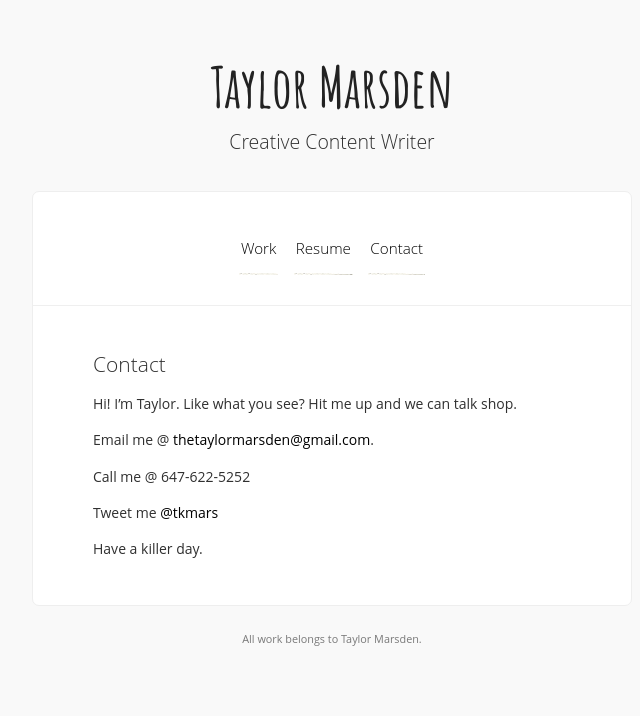
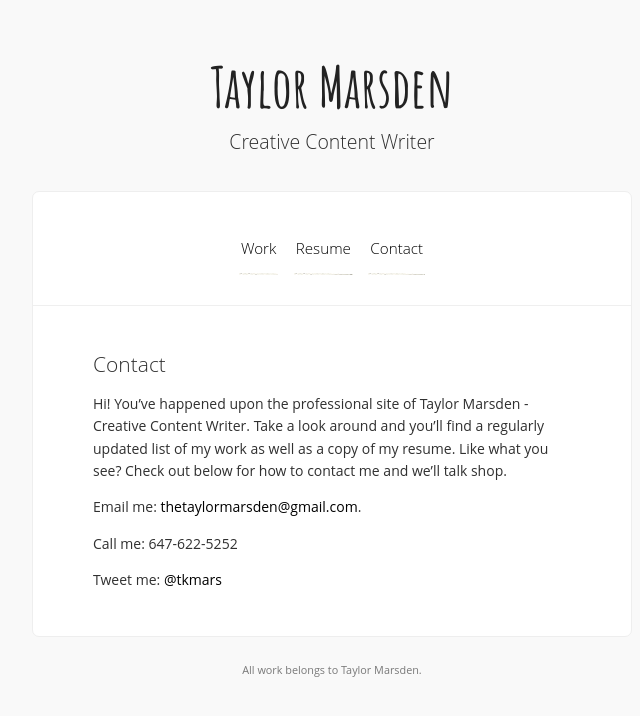
Before and after one commit to tkmars/tkmars.github.io, a Jekyll site: the page built from contact.md, in a window 1280 px wide. Shown: the top 716 px of the page, without its empty margins (308-948 px from the left). Built offline with Jekyll 4.4.1, drawn with Linux system fonts in a browser that asks for light colours; Markdown is read by kramdown in place of the engine named in the settings; comment, search, counter and statistics services are not loaded.

Commit message:
Update contact forreal

```diff
--- a/contact.md
+++ b/contact.md
@@ -3,12 +3,10 @@ layout: page
 title: Contact
 ---
 
-Hi! I'm Taylor. Like what you see? Hit me up and we can talk shop.
+Hi! You've happened upon the professional site of Taylor Marsden - Creative Content Writer. Take a look around and you'll find a regularly updated list of my work as well as a copy of my resume. Like what you see? Check out below for how to contact me and we'll talk shop.
 
-Email me @ <a href="mailto:thetaylormarsden@gmail.com">thetaylormarsden@gmail.com</a>.
+Email me: <a href="mailto:thetaylormarsden@gmail.com">thetaylormarsden@gmail.com</a>.
 
-Call me @ 647-622-5252
+Call me: 647-622-5252
 
-Tweet me [@tkmars](http://twitter.com/tkmars)
-
-Have a killer day.
+Tweet me: [@tkmars](http://twitter.com/tkmars)
```
